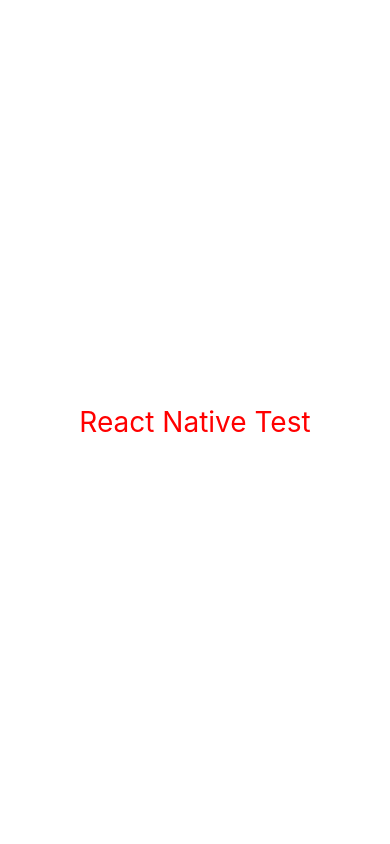
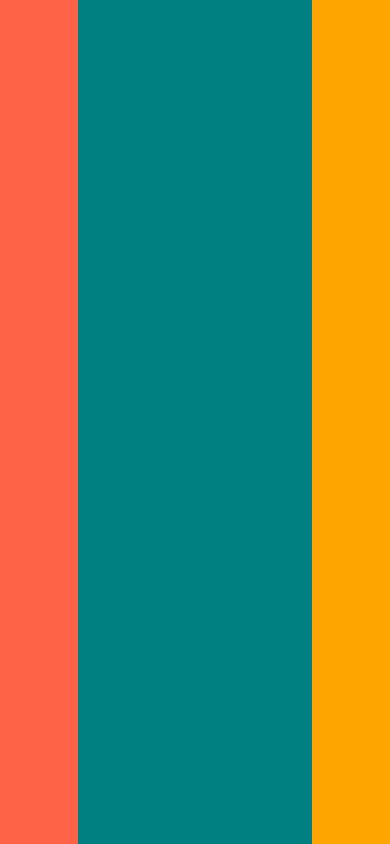
Before and after one commit to YunDaeHyeon/React-Native-Study-Weather, a React Native app: screen / in a window 390 px wide. Built offline with nearby package versions, Linux system fonts and the light colour scheme.

Commit message:
22.08.11 2.4 Layout System add

```diff
--- a/App.js
+++ b/App.js
@@ -1,26 +1,23 @@
-import { StatusBar } from 'expo-status-bar';
 import reactDom from 'react-dom';
 import { StyleSheet, Text, View } from 'react-native';
 
+// flex container의 기본 방향은 세로이며 원한다면 flexDirection: "row"를 사용하여 가로로 변경 가능하다.
+//부모 컨테이너에 display:flex를 할 필요는 없지만 flex 할당은 해야한다.
+// 부모 컨테이너 하위의 있는 아이템들의 flex는 비율을 나타낸다.
 export default function App() {
   return (
-    <View style={styles.container}>
-      <Text style={styles.text}>React Native Test</Text>
-      <StatusBar style="auto" />
+    <View style={{flex:1, flexDirection:"row"}}>
+      <View style={{flex:1, backgroundColor: "tomato"  }}></View>
+      <View style={{flex:3, backgroundColor: "teal"  }}></View>
+      <View style={{flex:1, backgroundColor: "orange"  }}></View>
     </View>
   );
 }
 
-// StyleSheet.create는 Object를 만든다.
-const styles = StyleSheet.create({
-  container: {
-    flex: 1,
-    backgroundColor: '#fff',
-    alignItems: 'center',
-    justifyContent: 'center',
-  },
-  text: {
-    fontSize : 28,
-    color: "red",
-  }
-});
+/*
+  기존 HTML의 Flex을 사용하기 위해서 부모 컨테이너에 display:flex; 를 작성해야
+  아이템들이 적용되었지만 RN의 경우 View Components 그 자체가 flex이다.
+  즉, 부모 컨테이너에 display: flex를 적용할 필요가 없다.
+  또한, RN에서 style 요소들 중 width,height(높이, 너비)를 사용하여 어플을 제작하지 않는다.
+  그 이유는 각 디바이스에 따라 화면의 크기가 매우 다양하기 때문에 반응형(비율)으로 제작해야한다.
+*/
```
Also changed, not shown: 1 other file (tests, documents, lock files or other folders).
